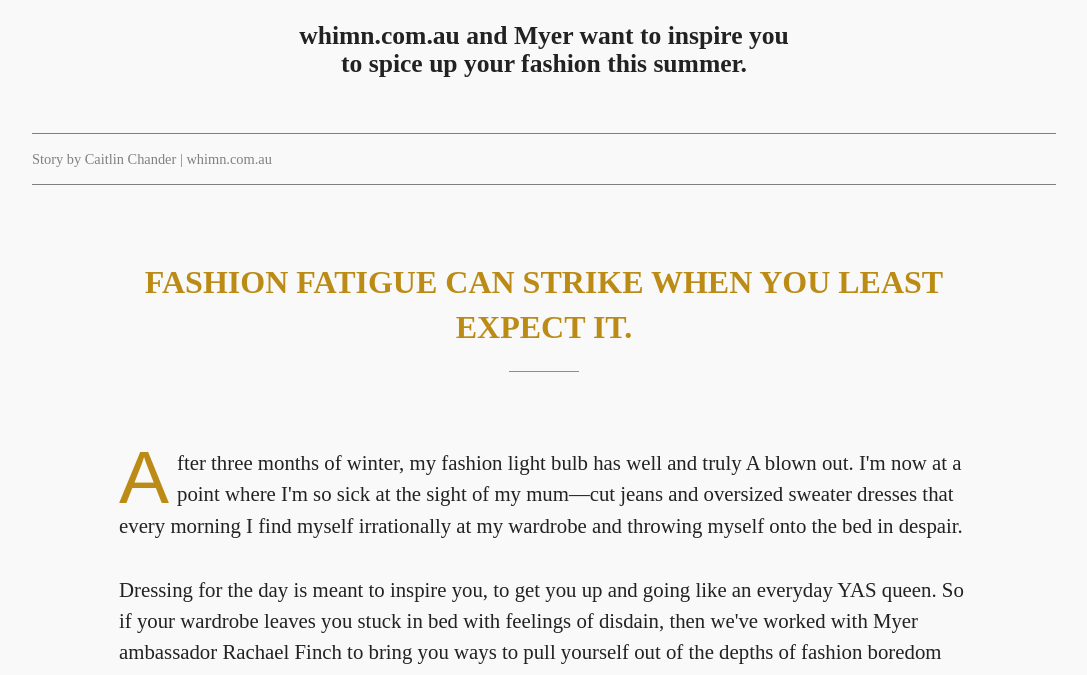
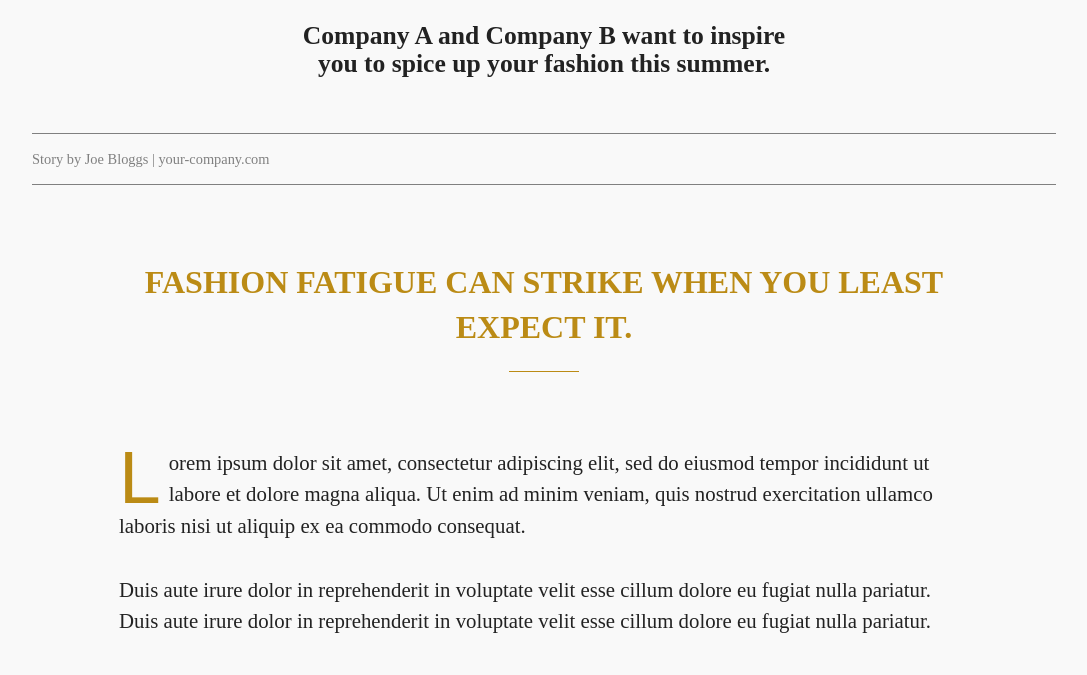
Before and after one commit to mbborromeo/js-continuous-slider-responsive, a plain HTML site: page index.html in a window 1280 px wide. Shown: the part 716-1391 px from the top of the page, without its empty margins (96-1183 px from the left). Drawn offline with nearby package versions, Linux system fonts and the light colour scheme.

Commit message:
use generic lorem ipsum text

```diff
--- a/index.html
+++ b/index.html
@@ -37,7 +37,7 @@
         <img src="https://datasym.co.uk/wp-content/uploads/2017/09/partner-placeholder.png" alt="Company logo" />
       </span>
       <span id="banner-text" class="centre-aligned">
-        whimn.com.au and Myer want to inspire you to spice up your fashion this summer.
+        Company A and Company B want to inspire you to spice up your fashion this summer.
       </span>
     </div>
 
@@ -45,7 +45,7 @@
       <div class="site-width centre-aligned">
         <div id="author-description">
           <span>
-            Story by Caitlin Chander | <a href="#">whimn.com.au</a>
+            Story by Joe Bloggs | <a href="#">your-company.com</a>
           </span>
         </div>
 
@@ -54,10 +54,11 @@
           <hr />
 
           <p>
-            After three months of winter, my fashion light bulb has well and truly A blown out. I'm now at a point where I'm so sick at the sight of my mum—cut jeans and oversized sweater dresses that every morning I find myself irrationally at my wardrobe and throwing myself onto the bed in despair.
+            Lorem ipsum dolor sit amet, consectetur adipiscing elit, sed do eiusmod tempor incididunt ut labore et dolore magna aliqua.
+            Ut enim ad minim veniam, quis nostrud exercitation ullamco laboris nisi ut aliquip ex ea commodo consequat.
           </p>
           <p>
-            Dressing for the day is meant to inspire you, to get you up and going like an everyday YAS queen. So if your wardrobe leaves you stuck in bed with feelings of disdain, then we've worked with Myer ambassador Rachael Finch to bring you ways to pull yourself out of the depths of fashion boredom this season.
+            Duis aute irure dolor in reprehenderit in voluptate velit esse cillum dolore eu fugiat nulla pariatur. Duis aute irure dolor in reprehenderit in voluptate velit esse cillum dolore eu fugiat nulla pariatur.
           </p>
         </div>
       </div>
@@ -73,18 +74,15 @@
       <div id="article-row-3" class="full-width clearfix">
         <div class="site-width centre-aligned">
           <div class="column-left">
-            <h2>SHAKE UP YOUR SHELVES</h2>
+            <h2>SHE SELLS SEA SHELLS</h2>
             <hr />
             <p>
-              Humans are inherently lazy and quite often we are drawn to routine, finding comfort in seeing the
-              same things day after day. This is the same for your wardrobe. If it's left in the same state
-              season to season, you're only going to reach for the items your eyes lay on first or that are
-              within reach because subconsciously, you just can't be bothered to think about it.
+              Lorem ipsum dolor sit amet, consectetur adipiscing elit, sed do eiusmod tempor incididunt ut labore et dolore magna aliqua.
+              Ut enim ad minim veniam, quis nostrud exercitation ullamco laboris nisi ut aliquip ex ea commodo consequat.
             </p>
             <p>
-              Breathe a bit of life into your wardrobe by moving things around. If you normally colour code your
-              clothes, switch it up and sort them out by style instead. Looking at things differently will help
-              those forgotten pieces.
+              Duis aute irure dolor in reprehenderit in voluptate velit esse cillum dolore eu fugiat nulla pariatur.
+              Excepteur sint occaecat cupidatat non proident, sunt in culpa qui officia deserunt mollit anim id est laborum.
             </p>
           </div>
           <div class="column-right">
@@ -97,19 +95,17 @@
       <div id="article-row-4" class="full-width">
         <div class="site-width centre-aligned">
           <div class="content-width">
-            <h2>REMOVE ALL THE BLACK</h2>
+            <h2>BY THE SEA SHORE</h2>
             <hr />
             <p>
-              No need to freak out, this is only a temporary fix but one that will do you wonders.
-              Black clothing for me represents a comfortable but chic look. You could be rocking up to work wearing
-              joggers and a daggy t-shirt but if it's all black, it's sah farshun.
+              Ut enim ad minim veniam, quis nostrud exercitation ullamco laboris nisi ut aliquip ex ea commodo consequat.
+              Duis aute irure dolor in reprehenderit in voluptate velit esse cillum dolore eu fugiat nulla pariatur.
             </p>
             <p>
-              Get all the black out of your sight. Whether you throw your black clothing into the back of your
-              car or drop them off at your parents' house I don't care. Just get rid of it. After a week, you'll
-              find you're less dependent on black items that usually fill the gaps in your outfits. The benefit
-              of doing it at this time of the year is that clothing stores are thankfully blessing us with
-              colourful, summer tones. Then, reward yourself by taking yourself shopping to select some.
+              Lorem ipsum dolor sit amet, consectetur adipiscing elit, sed do eiusmod tempor incididunt ut labore et dolore magna aliqua.
+              Ut enim ad minim veniam, quis nostrud exercitation ullamco laboris nisi ut aliquip ex ea commodo consequat.
+              Duis aute irure dolor in reprehenderit in voluptate velit esse cillum dolore eu fugiat nulla pariatur.
+              Excepteur sint occaecat cupidatat non proident, sunt in culpa qui officia deserunt mollit anim id est laborum.
             </p>
           </div>
         </div>
@@ -128,18 +124,18 @@
       <div id="article-row-6" class="full-width">
         <div class="site-width centre-aligned">
           <div class="content-width">
-            <h2 class="gold">Doll up the basics</h2>
+            <h2 class="gold">STIR IT UP</h2>
             <hr />
             <p>
-              If you ever find yourself erring on the side of caution and sticking to a basic tee with jeans,
-              try digging into your accessories to create some versatility. Rachael suggests playing with
-              statement pieces to zhoosh up an outfit: "A great pair of heels, a long drop earring, especially
-              from Christie Nicolaides, a tailored blazer or a bold lip colour.
+              Lorem ipsum dolor sit amet, consectetur adipiscing elit, sed do eiusmod tempor incididunt ut labore et dolore magna aliqua.
+              Ut enim ad minim veniam, quis nostrud exercitation ullamco laboris nisi ut aliquip ex ea commodo consequat.
+              Duis aute irure dolor in reprehenderit in voluptate velit esse cillum dolore eu fugiat nulla pariatur.
+              Ut enim ad minim veniam, quis nostrud exercitation ullamco laboris nisi ut aliquip ex ea commodo consequat.
             </p>
             <p>
-              Thankfully the warmer seasons are bringing colour and vibrancy to accessories. Play with
-              headscarves, statement earrings, chunky chains or bright shoes to spice things up. Be daring and
-              brave when it comes to your accessories and you'll be pleasantly surprised by the outcome.
+              Lorem ipsum dolor sit amet, consectetur adipiscing elit, sed do eiusmod tempor incididunt ut labore et dolore magna aliqua.
+              Ut enim ad minim veniam, quis nostrud exercitation ullamco laboris nisi ut aliquip ex ea commodo consequat.
+              Duis aute irure dolor in reprehenderit in voluptate velit esse cillum dolore eu fugiat nulla pariatur.
             </p>
           </div>
 
```
